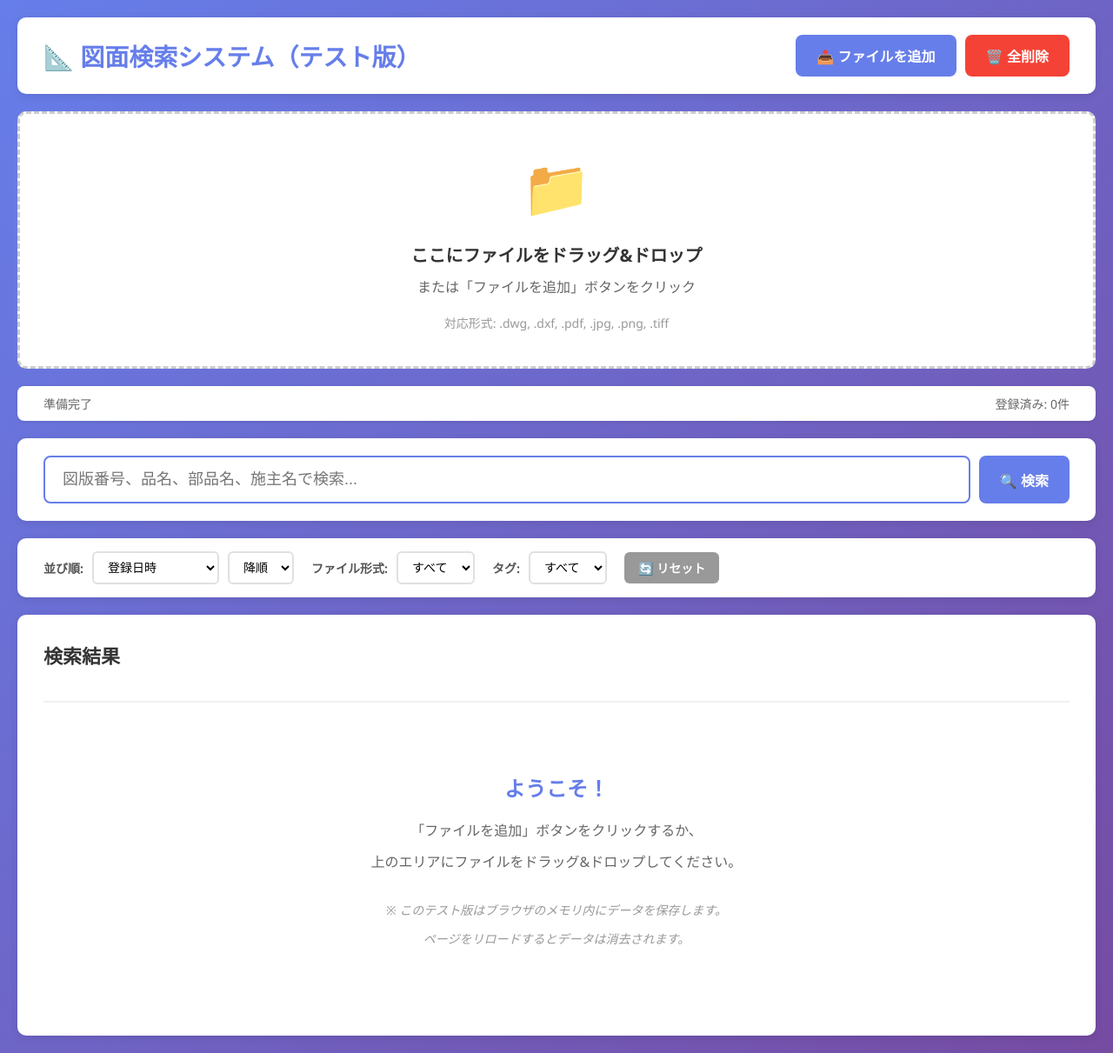
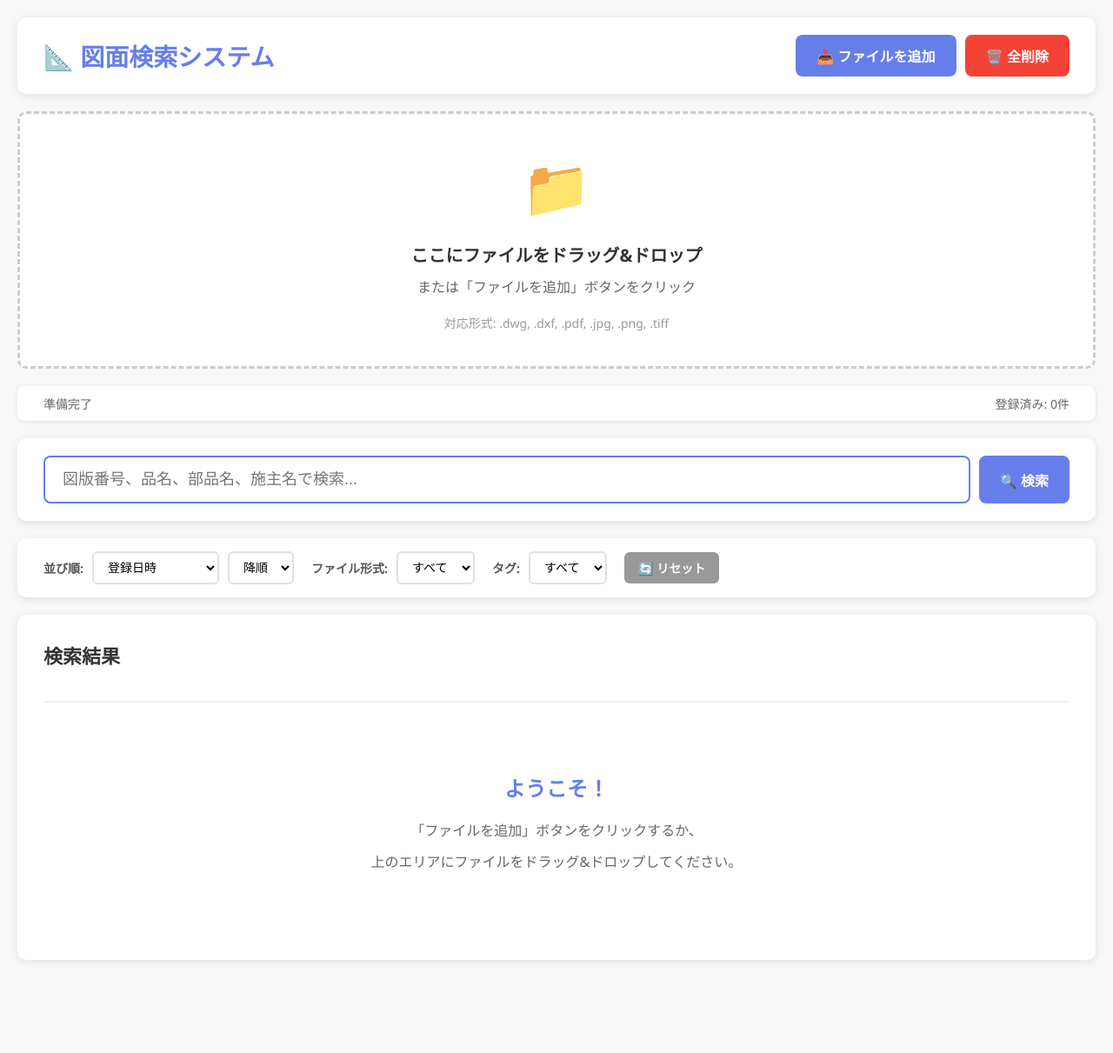
Before and after one commit to ryoma373639/drawing-search-system, a website: page public/index.html in a window 1280 px wide. Shown: the whole page at 87% size. After the commit the page ends 1124 px from the top, so only its background shows below. Drawn offline with Linux system fonts and the light colour scheme; no server answers.

Commit message:
style: UI改善 - 「テスト版」表記削除とオフホワイト背景に変更
ユーザーインターフェースを改善しました。

## 変更内容

### 1. 「（テスト版）」表記の削除
- **index.html**: タイトルとh1タグから削除
- **main.js**: コンソールログとウィンドウタイトルから削除
- **package.json**: 説明文から削除
- **注意書きメッセージの削除**: 「このテスト版はブラウザのメモリ内に...」の注意書きを削除
  - 理由: 現在はデータベースに永続化されるため、不正確な情報だった

### 2. 背景色の変更
- **変更前**: 紫のグラデーション `linear-gradient(135deg, #667eea 0%, #764ba2 100%)`
- **変更後**: オフホワイト `#f8f8f8`
- より落ち着いた、ビジネス向けの外観に改善

## 視覚的改善効果
- プロフェッショナルな印象に変更
- 目に優しい配色
- コンテンツが見やすくなった

🤖 Generated with [Claude Code](https://claude.com/claude-code)

Co-Authored-By: Claude <noreply@anthropic.com>

```diff
--- a/main.js
+++ b/main.js
@@ -821,7 +821,7 @@ function startServer() {
   return new Promise((resolve, reject) => {
     server = expressApp.listen(PORT, () => {
       console.log(`\n========================================`);
-      console.log(`  図面検索システム - テスト版`);
+      console.log(`  図面検索システム`);
       console.log(`========================================`);
       console.log(`  🌐 サーバー起動: http://localhost:${PORT}`);
       console.log(`  💾 データ保存先: ${filesDir}`);
@@ -845,7 +845,7 @@ function createWindow() {
       nodeIntegration: false,
       contextIsolation: true
     },
-    title: '図面検索システム - テスト版'
+    title: '図面検索システム'
   });
 
   // サーバーが起動するまで待ってからロード
--- a/package.json
+++ b/package.json
@@ -1,7 +1,7 @@
 {
   "name": "drawing-search-test",
   "version": "1.0.0",
-  "description": "図面検索システム - ブラウザテスト版",
+  "description": "図面検索システム",
   "main": "main.js",
   "author": "",
   "license": "MIT",
--- a/public/index.html
+++ b/public/index.html
@@ -3,14 +3,14 @@
 <head>
   <meta charset="UTF-8">
   <meta name="viewport" content="width=device-width, initial-scale=1.0">
-  <title>図面検索システム - テスト版</title>
+  <title>図面検索システム</title>
   <link rel="stylesheet" href="style.css">
 </head>
 <body>
   <div class="container">
     <!-- ヘッダー -->
     <header class="header">
-      <h1>📐 図面検索システム（テスト版）</h1>
+      <h1>📐 図面検索システム</h1>
       <div class="header-buttons">
         <button id="uploadBtn" class="btn-primary">📤 ファイルを追加</button>
         <button id="clearBtn" class="btn-secondary">🗑️ 全削除</button>
@@ -107,9 +107,6 @@
         <h3>ようこそ！</h3>
         <p>「ファイルを追加」ボタンをクリックするか、</p>
         <p>上のエリアにファイルをドラッグ&ドロップしてください。</p>
-        <br>
-        <p class="note">※ このテスト版はブラウザのメモリ内にデータを保存します。</p>
-        <p class="note">ページをリロードするとデータは消去されます。</p>
       </div>
     </div>
   </div>
--- a/public/style.css
+++ b/public/style.css
@@ -7,7 +7,7 @@
 
 body {
   font-family: "Segoe UI", "Hiragino Kaku Gothic ProN", "メイリオ", Meiryo, sans-serif;
-  background: linear-gradient(135deg, #667eea 0%, #764ba2 100%);
+  background: #f8f8f8;
   color: #333;
   min-height: 100vh;
   padding: 20px;
```
